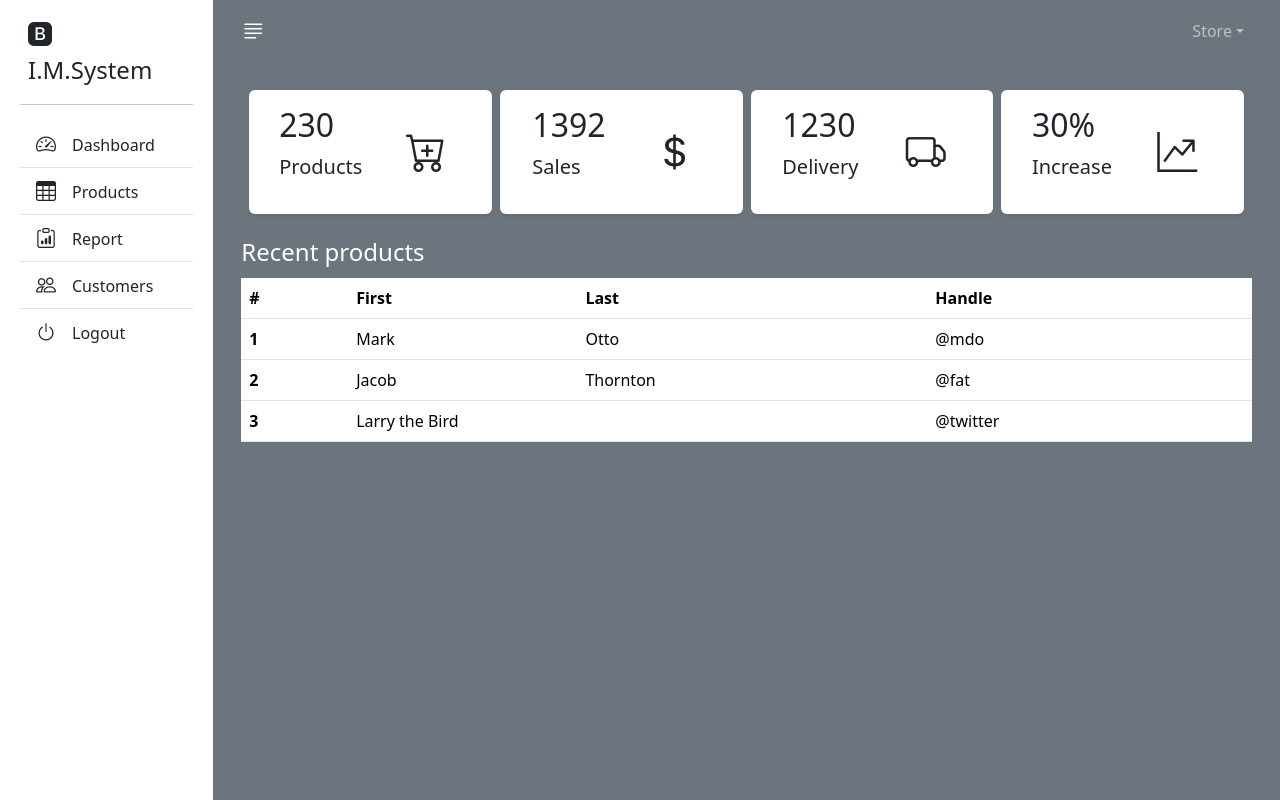
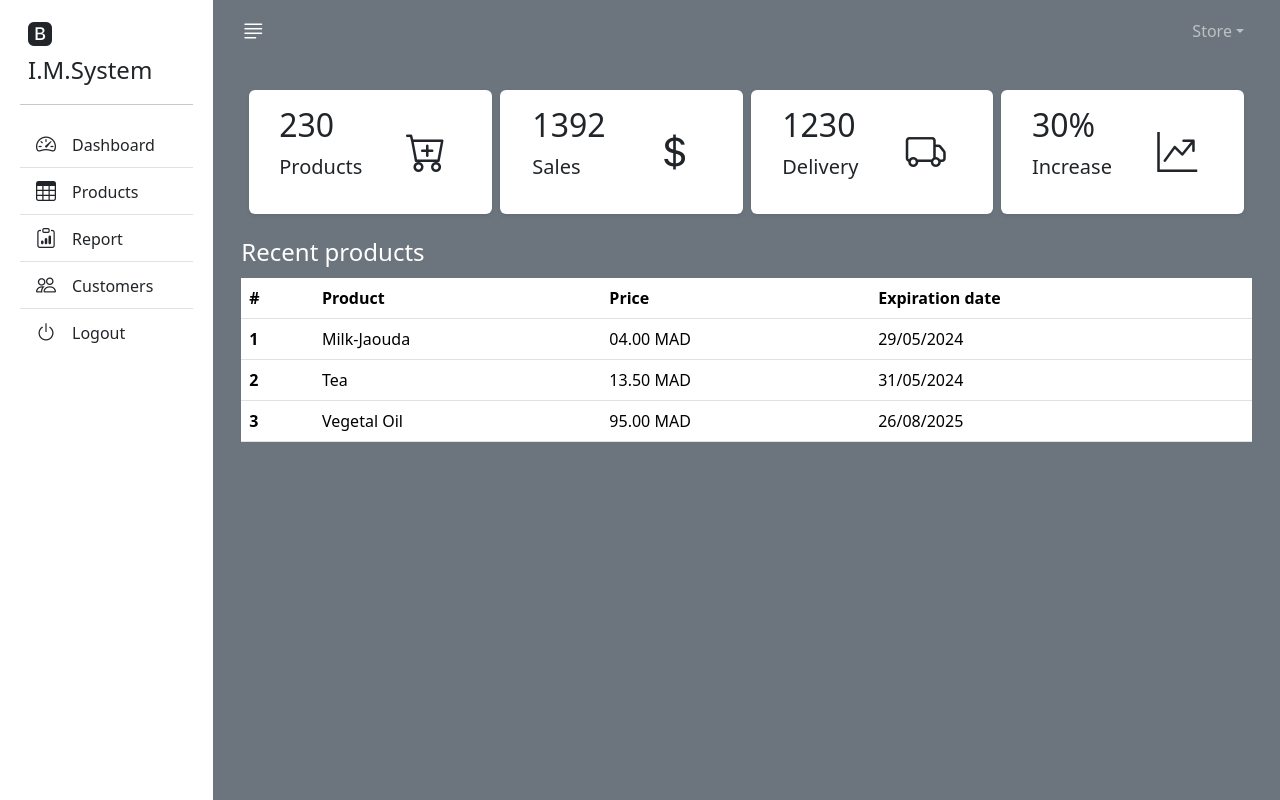
Before and after one commit to skylimit96/Inventory_management_system, a React (Create React App) app: page / in a window 1280 px wide. Built offline with nearby package versions, Linux system fonts and the light colour scheme.

Commit message:
adjusted the table : added content + install @MUI react material

```diff
--- a/package.json
+++ b/package.json
@@ -3,6 +3,9 @@
   "version": "0.1.0",
   "private": true,
   "dependencies": {
+    "@emotion/react": "^11.11.4",
+    "@emotion/styled": "^11.11.5",
+    "@mui/material": "^5.15.18",
     "@testing-library/jest-dom": "^5.17.0",
     "@testing-library/react": "^13.4.0",
     "@testing-library/user-event": "^13.5.0",
--- a/src/Dashboard/Dashboard.js
+++ b/src/Dashboard/Dashboard.js
@@ -52,28 +52,29 @@ function Dashboard({Toggle}) {
         <thead>
           <tr>
             <th scope="col">#</th>
-            <th scope="col">First</th>
-            <th scope="col">Last</th>
-            <th scope="col">Handle</th>
+            <th scope="col">Product</th>
+            <th scope="col">Price</th>
+            <th scope="col">Expiration date</th>
           </tr>
         </thead>
         <tbody>
           <tr>
             <th scope="row">1</th>
-            <td>Mark</td>
-            <td>Otto</td>
-            <td>@mdo</td>
+            <td>Milk-Jaouda</td>
+            <td>04.00 MAD</td>
+            <td>29/05/2024</td>
           </tr>
           <tr>
             <th scope="row">2</th>
-            <td>Jacob</td>
-            <td>Thornton</td>
-            <td>@fat</td>
+            <td>Tea</td>
+            <td>13.50 MAD</td>
+            <td>31/05/2024</td>
           </tr>
           <tr>
             <th scope="row">3</th>
-            <td colspan="2">Larry the Bird</td>
-            <td>@twitter</td>
+            <td>Vegetal Oil</td>
+            <td>95.00 MAD</td>
+            <td>26/08/2025</td>
           </tr>
         </tbody>
       </table>
```
Also changed, not shown: 1 other file (tests, documents, lock files or other folders).
